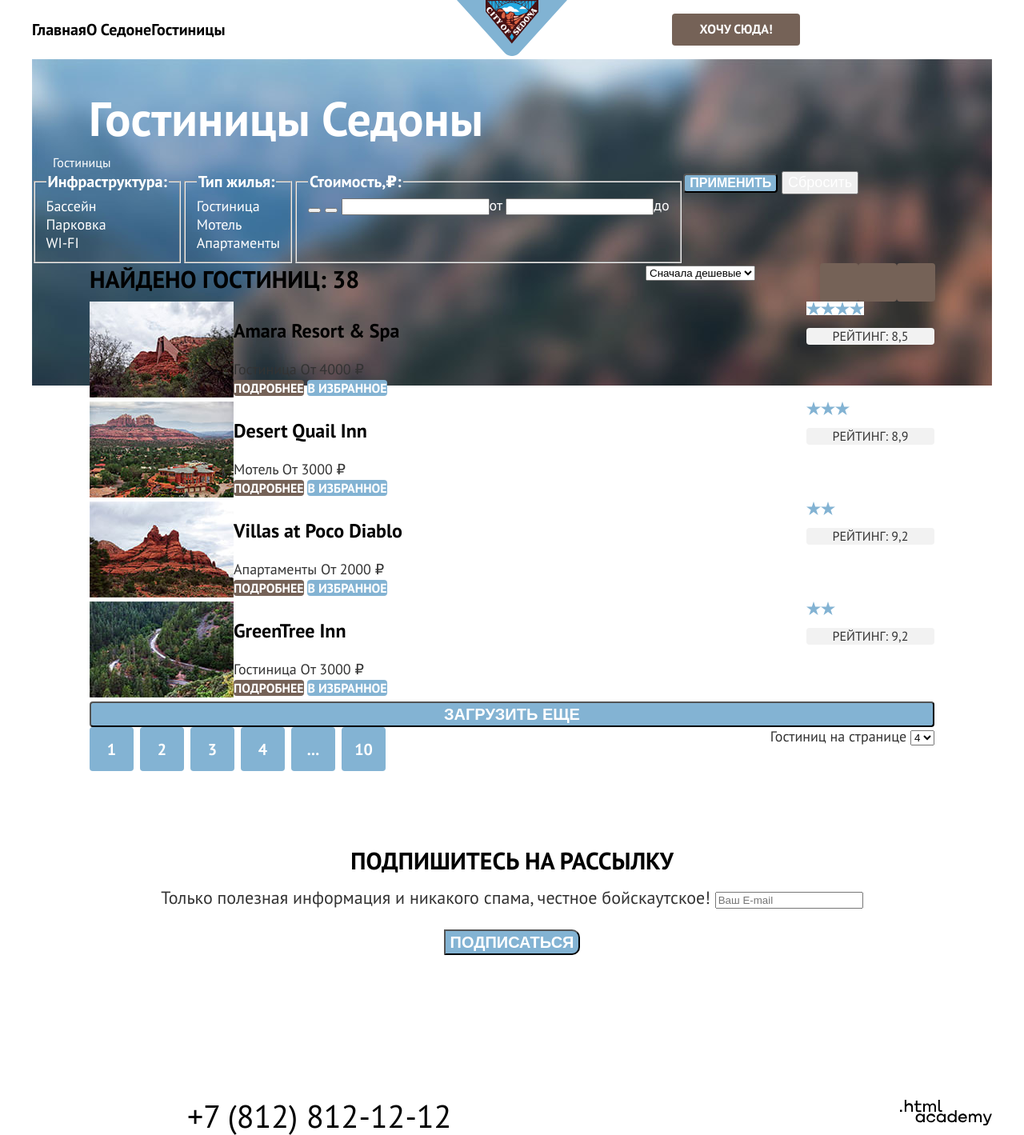
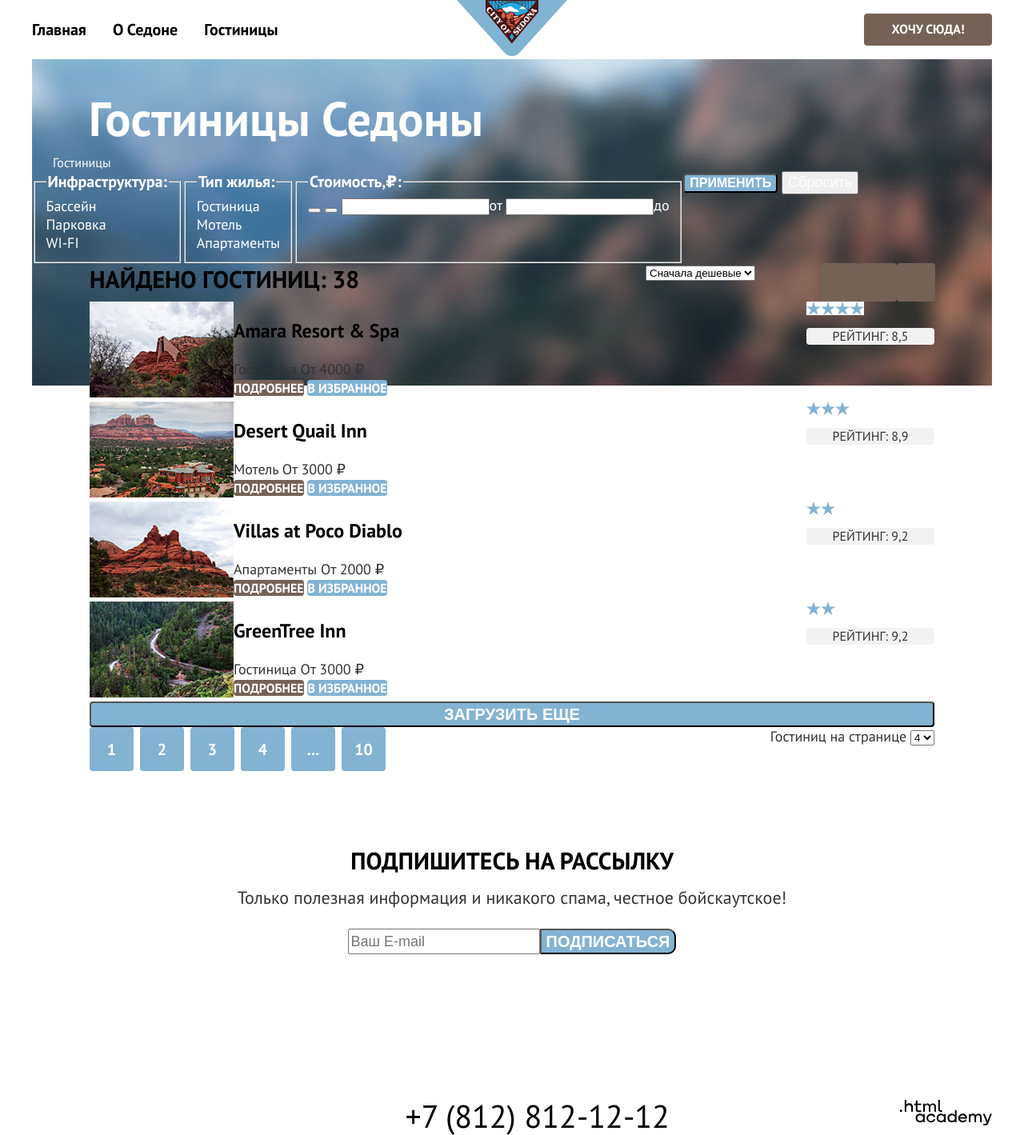
Before and after one commit to NiccatH/1868281-sedona-32, a plain HTML site: page catalog.html in a window 1280 px wide. Shown: the whole page at 80% size. Drawn offline with Linux system fonts and the light colour scheme.

Commit message:
доработки

```diff
--- a/catalog.html
+++ b/catalog.html
@@ -289,12 +289,11 @@
     <footer class="page-footer content-container">
       <section class="newsletter newsletter-catalog">
         <h2 class="page-footer-title">Подпишитесь на рассылку</h2>
+        <p class="newsletter-email newsletter-email-catalog">Только полезная информация и никакого спама,
+          честное бойскаутское!</p>
          <form class="newsletter-form" action="#" method="post">
-          <p class="newsletter-email newsletter-email-catalog">Только полезная информация и никакого спама,
-            честное бойскаутское!
-            <label class="visually-hidden" for="newsletter-email">Email</label>
-            <input class="field" placeholder="Ваш E-mail" type="email" name="newsletter-email" id="newsletter-email" required>
-          </p>
+          <label class="visually-hidden" for="newsletter-email">Email</label>
+          <input class="field" placeholder="Ваш E-mail" type="email" name="newsletter-email" id="newsletter-email" required>
           <button class="button newsletter-button button-blue" type="submit">Подписаться</button>
          </form>
       </section>
--- a/styles/styles.css
+++ b/styles/styles.css
@@ -116,11 +116,29 @@ body {
   max-width: 300px;
 }
 
+.footer-social {
+  width: 180px;
+}
+
 .navigation-list {
   width: 400px;
   align-items: center;
 }
 
+.navigation-list:nth-child(1) .navigation-item:not(:nth-child(3)) {
+  margin-right: 33px;
+}
+
+.navigation-user .navigation-item:nth-child(3n+2) {
+  margin-left: 21px;
+}
+
+.navigation-user .navigation-item:nth-child(3n+3) {
+  margin-left: 20px;
+}
+.navigation-user {
+  justify-content: flex-end;
+}
 .wrapper-under-welcome {
   padding-top: 63px;
   padding-bottom: 79px;
@@ -286,6 +304,16 @@ body {
   line-height: 26px;
   margin-top: 0;
   margin-bottom: 26px;;
+}
+
+.newsletter-form {
+  display: flex;
+  justify-content: center;
+  margin-bottom: 94px;
+}
+.field {
+  font-size: 18px;
+  line-height: 26px;
 }
 
 .interested-index-title {
```
Also changed, not shown: index.html (+4 -5 lines).
